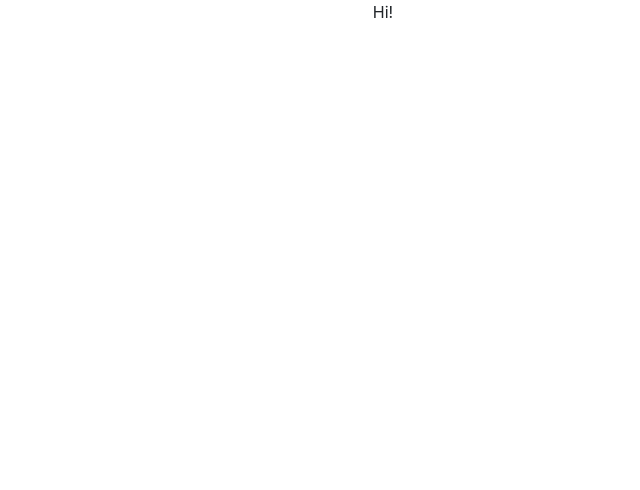
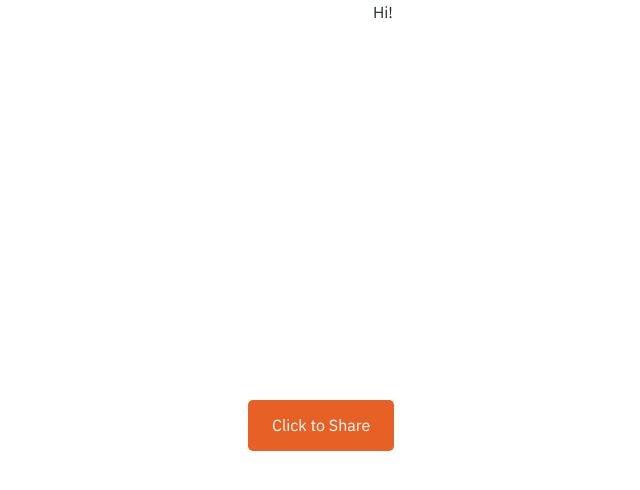
Before and after one commit to houseofgeeks/hg, a React (Create React App) app in the folder client/: page / in a window 1280 px wide. Shown: the top 490 px of the page, without its empty margins (257-897 px from the left). Built offline with nearby package versions, Linux system fonts and the light colour scheme.

Commit message:
Notice Modal center-btn

```diff
--- a/client/package.json
+++ b/client/package.json
@@ -7,6 +7,7 @@
     "@testing-library/react": "^9.3.2",
     "@testing-library/user-event": "^7.1.2",
     "bootstrap": "^4.5.2",
+    "jquery": "^3.5.1",
     "react": "^16.13.1",
     "react-dom": "^16.13.1",
     "react-router-dom": "^5.2.0",
--- a/client/src/App.js
+++ b/client/src/App.js
@@ -1,10 +1,12 @@
 import React from 'react';
 import './App.css';
+import Modal from'./components/modal';
 
 function App() {
   return (
     <div className="App">
       <center>Hi!</center>
+      <Modal></Modal>
     </div>
   );
 }
--- /dev/null
+++ b/client/src/components/modal.css
@@ -0,0 +1,137 @@
+@import url("https://fonts.googleapis.com/css2?family=IBM+Plex+Sans:wght@400;700&display=swap");
+:root {
+  --bgCard: hsl(210, 5%, 93%);
+  --clrText: hsl(171, 8%, 16%);
+  --orange: hsl(210, 5%, 93%);
+  --fw-r: 400;
+  --fw-b: 700;
+  box-sizing: border-box;
+}
+
+
+a {
+  text-decoration: none;
+}
+
+.btn {
+  border: 0;
+  background: transparent;
+  font: inherit;
+  color: white;
+  padding: 0.8em 1.5em;
+  border-radius: 5px;
+  background: #e76127;
+  cursor: pointer;
+  outline: none;
+}
+
+.btn:focus,
+.btn:hover {
+  background: #d95c26;
+}
+
+.main {
+  display: -webkit-box;
+  display: flex;
+  -webkit-box-align: center;
+          align-items: center;
+  -webkit-box-pack: center;
+          justify-content: center;
+  height: 100vh;
+}
+
+.container {
+  position: relative;
+  max-width: 30rem;
+}
+
+.modal-overlay {
+  position: fixed;
+  display: -webkit-box;
+  display: flex;
+  -webkit-box-align: center;
+          align-items: center;
+  -webkit-box-pack: center;
+          justify-content: center;
+  top: 0;
+  left: 0;
+  right: 0;
+  bottom: 0;
+  padding: 1em;
+  opacity: 0;
+  z-index: -1;
+  background-color: rgba(0, 0, 0, 0.5);
+}
+
+body.modal-is-open .modal-overlay {
+  opacity: 1;
+  z-index: 1;
+}
+
+.modal {
+  background: var(--bgCard);
+  max-width: 690px;
+  width: 90%;
+  min-height: 447px;
+  display: grid;
+  place-items: center;
+  position: relative;
+  border-radius: 10px;
+  padding: 2em;
+  box-shadow: 0 26px 19px -12px rgba(0, 0, 0, 0.4);
+}
+
+.modal__content {
+  display: -webkit-box;
+  display: flex;
+  -webkit-box-orient: vertical;
+  -webkit-box-direction: normal;
+          flex-direction: column;
+  -webkit-box-align: center;
+          align-items: center;
+  -webkit-box-pack: center;
+          justify-content: center;
+}
+
+.modal__title {
+  font-weight: var(--fw-b);
+  font-size: 2.6rem;
+  margin-bottom: 0.5em;
+}
+
+.modal__text {
+  width: 70%;
+  text-align: center;
+  font-size: 1.6rem;
+  font-weight: var(--fw-r);
+  margin-bottom: 1em;
+}
+
+.modal__btns {
+  margin-top: 4em;
+  display: -webkit-box;
+  display: flex;
+  -webkit-box-align: center;
+          align-items: center;
+  -webkit-box-pack: center;
+          justify-content: center;
+}
+
+
+.modal__close {
+  outline: none;
+  border: 0;
+  background: transparent;
+  font: inherit;
+  color: #d66838;
+  cursor: pointer;
+}
+
+.modal__close-btn {
+  outline: none;
+  position: absolute;
+  top: 2em;
+  right: 2em;
+  border: 0;
+  cursor: pointer;
+}
--- /dev/null
+++ b/client/src/components/modal.js
@@ -0,0 +1,64 @@
+import React, { useEffect } from 'react';
+import './modal.css';
+import $ from 'jquery';
+const Modal=() =>{
+
+    useEffect(() => {
+        function readyFn(){
+            document.body.classList.add("modal-is-open");
+        }
+        $( window ).on("load", readyFn );
+
+const modalBtn = document.querySelector(".js-btn");
+const modalClose = document.querySelectorAll(".jsModalClose");
+const modal = document.querySelector(".modal-overlay");
+
+modalBtn.addEventListener("click", () => {
+  document.body.classList.add("modal-is-open");
+});
+
+modalClose.forEach(item => {
+  item.addEventListener("click", () => {
+    document.body.classList.remove("modal-is-open");
+  });
+});
+// close modal when click outside
+modal.addEventListener("click", e => {
+  if (!e.target.closest(".modal")) {
+    document.body.classList.remove("modal-is-open");
+  }
+});
+      });
+
+    return(
+        <>
+            <main className="main">
+   <div className="container">
+      <button className="btn js-btn">Click to Share</button>
+   </div>
+</main>
+<div className="modal-overlay js-modal">
+   <div className="modal">
+      <div className="modal__content">
+         <h1 className="modal__title">Notice Board</h1>
+         <p className="modal__text">Pay your attention here!</p>
+         <div className="modal__btns">
+
+         </div>
+      </div>
+
+      <button className="modal__close jsModalClose">Close this window</button>
+      <button className="modal__close-btn jsModalClose">
+         <svg xmlns="http://www.w3.org/2000/svg" width="20" height="20">
+            <g fill="none" fillRule="evenodd" opacity=".5">
+               <path d="M-7-7h34v34H-7z" />
+               <path stroke="#202842" strokeLinecap="round" strokeLinejoin="round" strokeWidth="2.125" d="M18.5 1.5l-17 17m0-17l17 17" />
+            </g>
+         </svg>
+      </button>
+   </div>
+</div>
+        </>
+    );
+}
+export default Modal;
--- a/client/src/index.css
+++ b/client/src/index.css
@@ -11,3 +11,28 @@ code {
   font-family: source-code-pro, Menlo, Monaco, Consolas, 'Courier New',
     monospace;
 }
+
+*,
+*::before,
+*::after {
+  margin: 0;
+  padding: 0;
+  box-sizing: inherit;
+}
+
+html,
+body {
+  width: 100%;
+  min-height: 100vh;
+  font-size: 62.5%;
+  box-sizing: border-box;
+  overflow: hidden;
+}
+
+body {
+  color: var(--clrText);
+  font-family: "IBM Plex Sans", sans-serif;
+  font-size: 1.6rem;
+  line-height: 1.6;
+  font-weight: var(--fw-r);
+}
```
Also changed, not shown: 2 other files (tests, documents, lock files or other folders).
